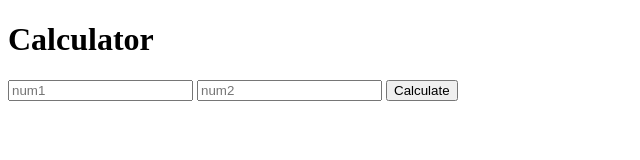
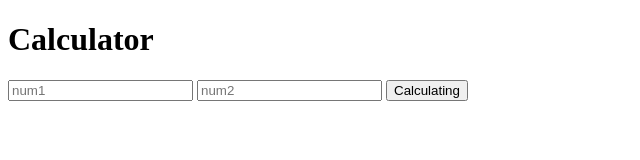
Before and after one commit to Hardchik/ShapeAi_Vishisht_Chhabra, a website: page index.html in a window 1280 px wide. Shown: the full height of the page, 0-640 px from the left. Drawn offline with Linux system fonts and the light colour scheme.

Commit message:
improved changes

```diff
--- a/index.html
+++ b/index.html
@@ -9,7 +9,7 @@
     <form action="/" method="post">
       <input type="number" name="num1" placeholder="num1">
       <input type="number" name="num2" placeholder="num2">
-      <button type="submit" name="submit">Calculate</button>
+      <button type="submit" name="submit">Calculating</button>
     </form>
   </body>
 </html>
```
